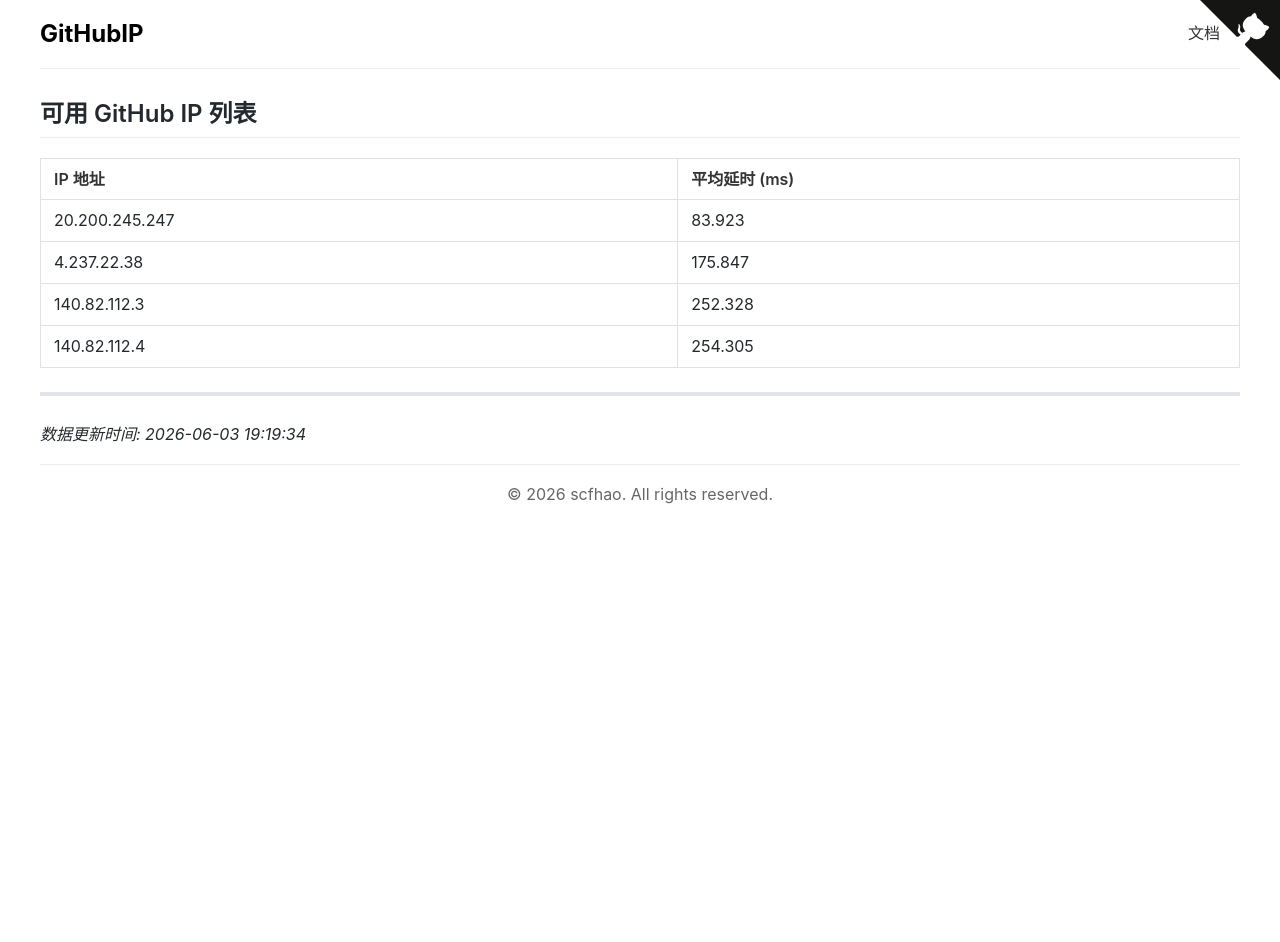
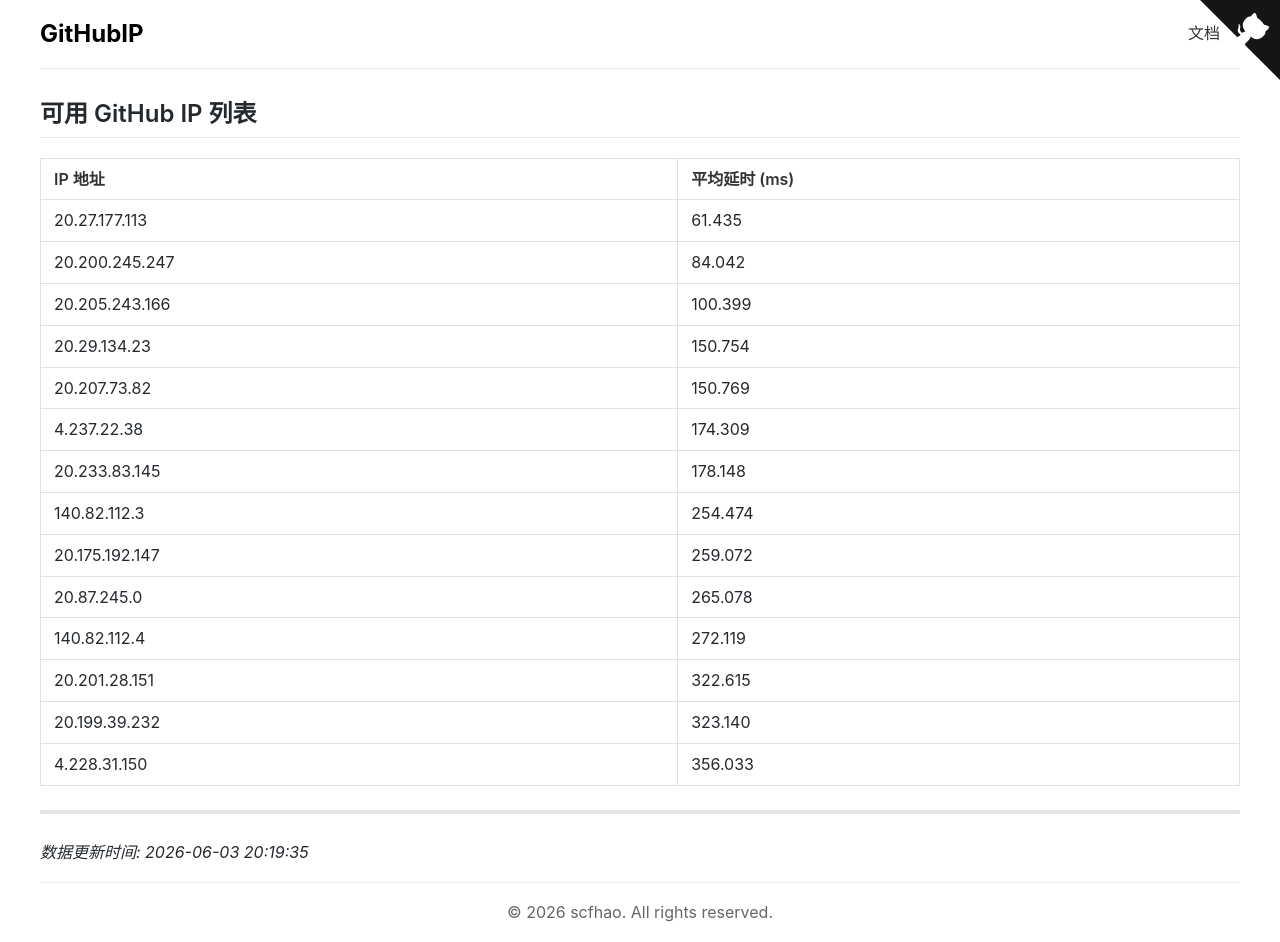
Before and after one commit to scfhao/GitHubIP, a Jekyll site: the page built from index.md, in a window 1280 px wide. Built offline with Jekyll 4.4.1, drawn with Linux system fonts in a browser that asks for light colours; before the commit the page ends 900 px from its top, so only the background shows below that.

Commit message:
自动脚本执行 - 2026-06-03 20:19:35

```diff
--- a/index.md
+++ b/index.md
@@ -1,18 +1,28 @@
 ---
 layout: home
 title: GitHub IP 列表
-date: 2026-06-03 19:19:34
+date: 2026-06-03 20:19:35
 ---
 
 ## 可用 GitHub IP 列表
 
 | IP 地址 | 平均延时 (ms) |
 |---------|--------------|
-| 20.200.245.247 | 83.923 |
-| 4.237.22.38 | 175.847 |
-| 140.82.112.3 | 252.328 |
-| 140.82.112.4 | 254.305 |
+| 20.27.177.113 | 61.435 |
+| 20.200.245.247 | 84.042 |
+| 20.205.243.166 | 100.399 |
+| 20.29.134.23 | 150.754 |
+| 20.207.73.82 | 150.769 |
+| 4.237.22.38 | 174.309 |
+| 20.233.83.145 | 178.148 |
+| 140.82.112.3 | 254.474 |
+| 20.175.192.147 | 259.072 |
+| 20.87.245.0 | 265.078 |
+| 140.82.112.4 | 272.119 |
+| 20.201.28.151 | 322.615 |
+| 20.199.39.232 | 323.140 |
+| 4.228.31.150 | 356.033 |
 
 ---
 
-*数据更新时间: 2026-06-03 19:19:34*
+*数据更新时间: 2026-06-03 20:19:35*
```
